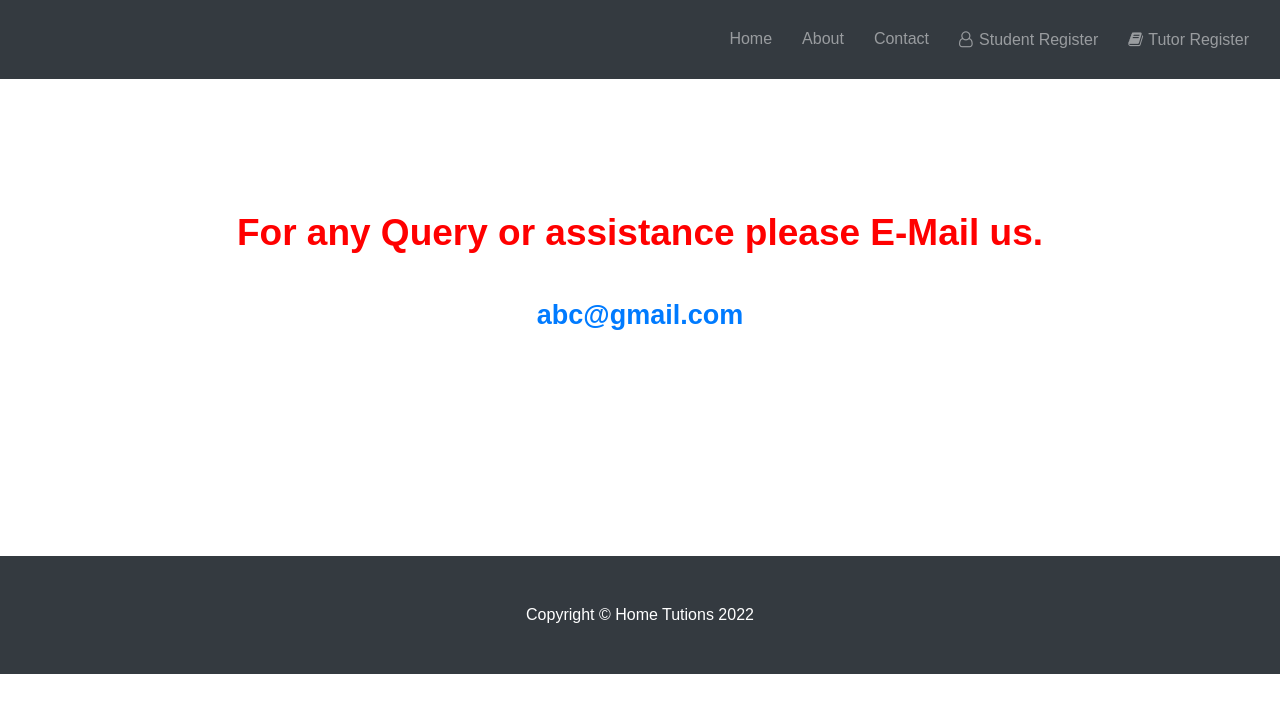
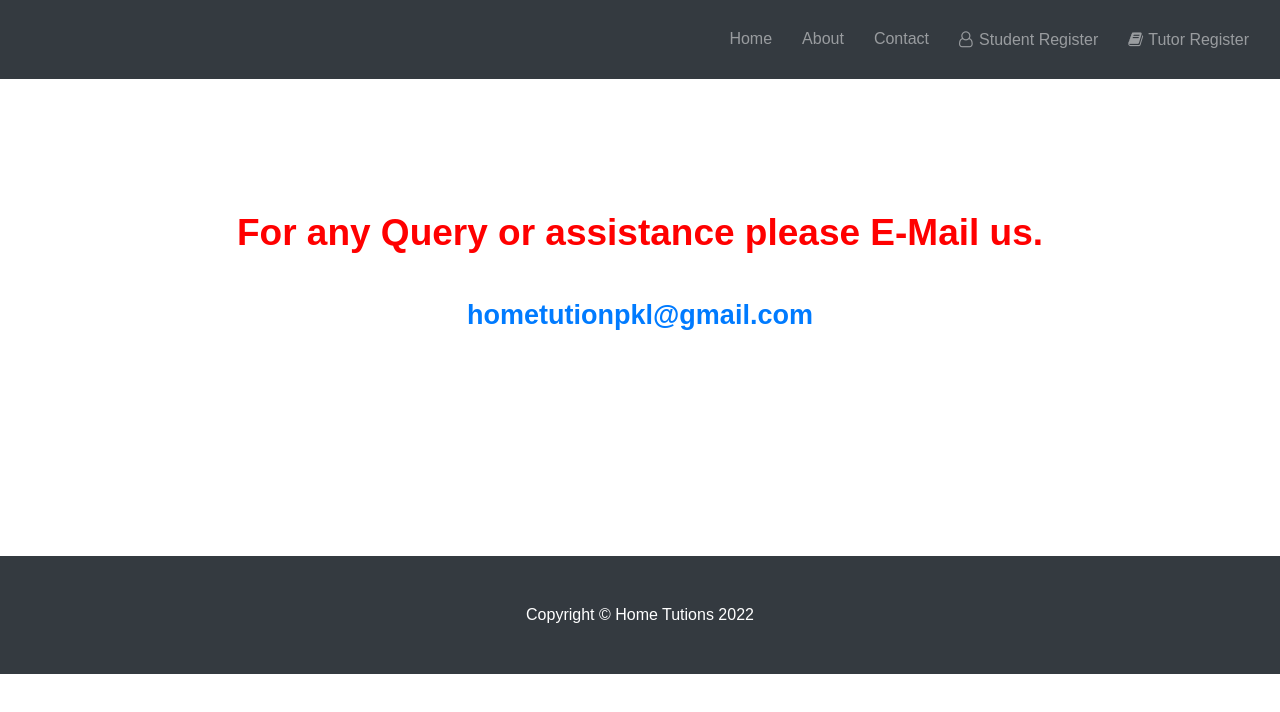
Before and after one commit to sitesind/HomeTution, a plain HTML site: page Contact.html in a window 1280 px wide. Drawn offline with Linux system fonts and the light colour scheme.

Commit message:
Update Contact.html

```diff
--- a/Contact.html
+++ b/Contact.html
@@ -66,7 +66,7 @@
                      <div class="row">
                         <div class="col-1">
                            <div id="wb_Text1">
-                              <span style="color:#FF0000;font-family:Arial;font-size:37px;"><strong><br><br><br>For any Query or assistance please E-Mail us.<br></strong></span><span style="color:#007BFF;font-family:Arial;font-size:37px;"><strong><br></strong></span><span style="color:#007BFF;font-family:Arial;font-size:27px;"><strong>abc@gmail.com<br><br><br><br><br><br><br><br></strong></span>
+                              <span style="color:#FF0000;font-family:Arial;font-size:37px;"><strong><br><br><br>For any Query or assistance please E-Mail us.<br></strong></span><span style="color:#007BFF;font-family:Arial;font-size:37px;"><strong><br></strong></span><span style="color:#007BFF;font-family:Arial;font-size:27px;"><strong>hometutionpkl@gmail.com<br><br><br><br><br><br><br><br></strong></span>
                            </div>
                         </div>
                      </div>
```
